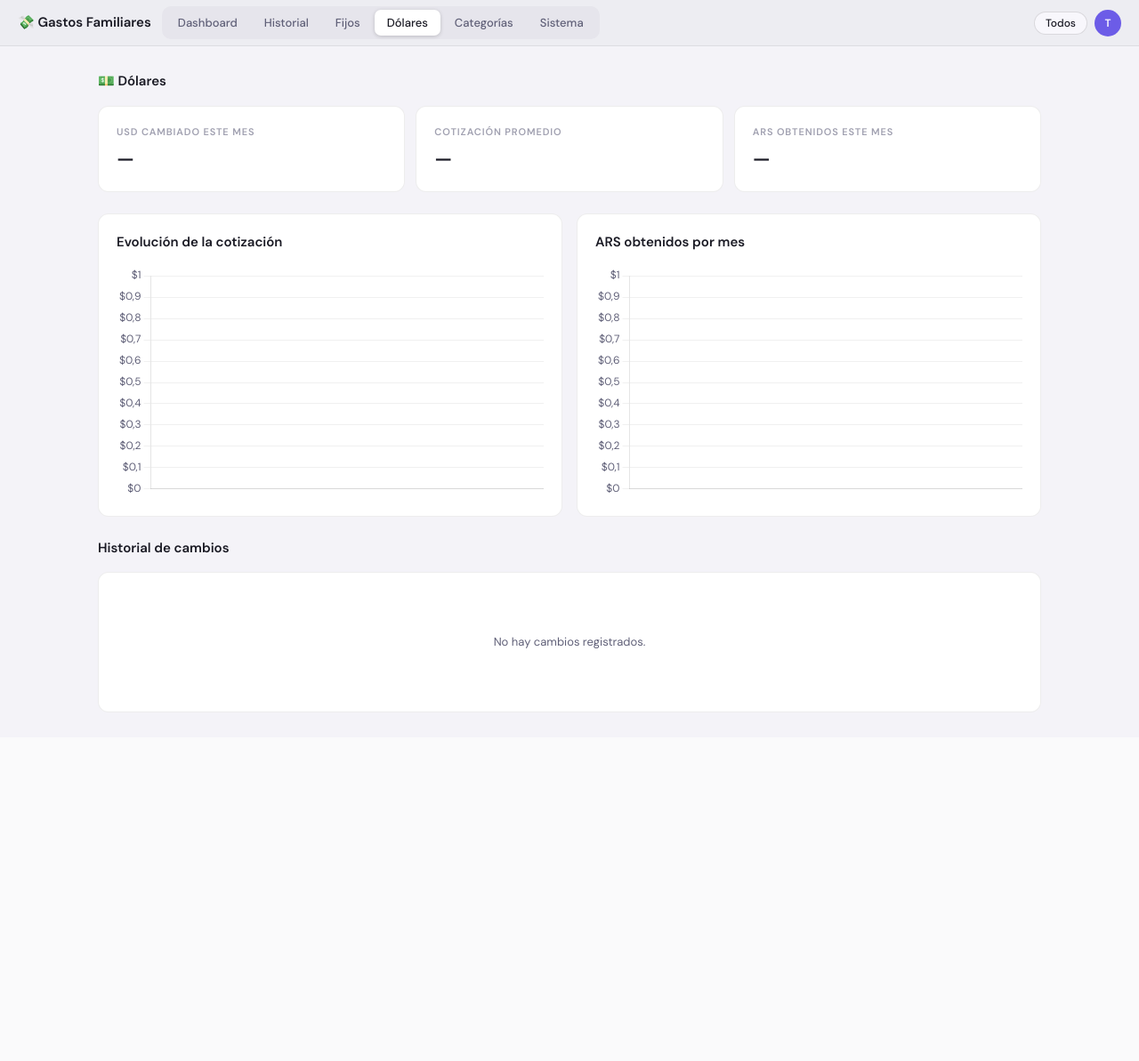
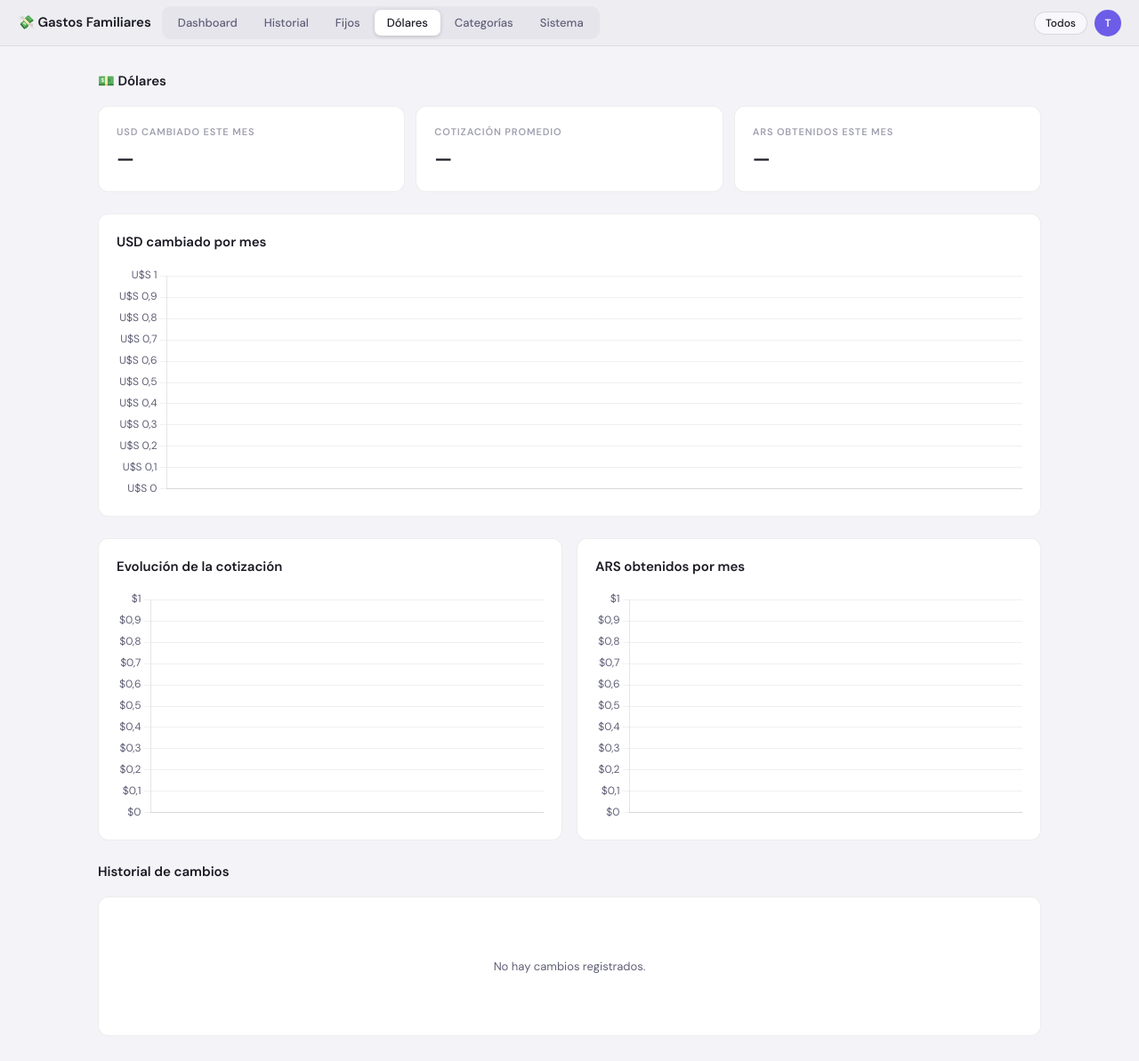
Before and after one commit to juanfino/LightWeightExpenseTracker, a Flask app: page /dolares in a window 1280 px wide. Shown: the whole page at 89% size. Before the commit the page ends 801 px from the top, so only its background shows below. Run offline with Flask 3, Linux system fonts and the light colour scheme; data that the repository does not hold is empty; some libraries are stand-ins or nearby versions.

Commit message:
feat: v1.6.4 — add USD cambiado por mes bar chart to Dólares page
Full-width bar chart (last 6 months, blue bars) inserted between summary
cards and the existing cotización/ARS charts. Reuses /api/cambios/por_mes,
slices to last 6 entries on the frontend.

Co-Authored-By: Claude Sonnet 4.6 <noreply@anthropic.com>

```diff
--- a/gastos/app/templates/dolares.html
+++ b/gastos/app/templates/dolares.html
@@ -54,8 +54,16 @@
     </div>
   </div>
 
+  <!-- ── USD por mes (full width) ─────────────────────────────────────────── -->
+  <div class="card mt-24">
+    <div class="section-title" style="margin-bottom:16px">USD cambiado por mes</div>
+    <div class="chart-wrap">
+      <canvas id="chart-usd-mes"></canvas>
+    </div>
+  </div>
+
   <!-- ── Charts ─────────────────────────────────────────────────────────────── -->
-  <div class="charts-grid">
+  <div class="charts-grid mt-24">
     <div class="card">
       <div class="section-title" style="margin-bottom:16px">Evolución de la cotización</div>
       <div class="chart-wrap">
@@ -124,6 +132,7 @@
   const tickColor  = isDark ? "#9090a0" : "#606078";
   const ACCENT     = "#7c6af7";
   const GREEN      = "#2eca8a";
+  const BLUE       = "#38bdf8";
 
   Chart.defaults.font.family = "'DM Sans', sans-serif";
   Chart.defaults.font.size   = 12;
@@ -135,6 +144,43 @@
     document.getElementById("val-usd").textContent = fmtUSD(data.total_usd_mes);
     document.getElementById("val-cot").textContent = fmtARS(data.cotizacion_promedio_mes);
     document.getElementById("val-ars").textContent = fmtARS(data.total_ars_mes);
+  }
+
+  let usdMesChart = null;
+  async function loadUsdMes() {
+    const res  = await fetch("/api/cambios/por_mes");
+    const all  = await res.json();
+    const rows = all.slice(-6);
+    if (usdMesChart) { usdMesChart.destroy(); }
+    usdMesChart = new Chart(document.getElementById("chart-usd-mes"), {
+      type: "bar",
+      data: {
+        labels: rows.map(r => fmtMes(r.mes)),
+        datasets: [{
+          label: "USD cambiado",
+          data: rows.map(r => r.total_usd),
+          backgroundColor: "rgba(56,189,248,0.7)",
+          borderColor: BLUE,
+          borderWidth: 1,
+          borderRadius: 4,
+        }],
+      },
+      options: {
+        responsive: true,
+        maintainAspectRatio: false,
+        plugins: { legend: { display: false } },
+        scales: {
+          x: { ticks: { color: tickColor }, grid: { color: gridColor } },
+          y: {
+            ticks: {
+              color: tickColor,
+              callback: v => "U$S " + v.toLocaleString("es-AR"),
+            },
+            grid: { color: gridColor },
+          },
+        },
+      },
+    });
   }
 
   let cotChart = null;
@@ -240,6 +286,7 @@
   }
 
   loadResumen();
+  loadUsdMes();
   loadCotizacion();
   loadPorMes();
   loadHistorial();
--- a/gastos/config.yaml
+++ b/gastos/config.yaml
@@ -1,6 +1,6 @@
 name: "Gastos Familiares"
 description: "Registro de gastos familiares via Telegram con dashboard web"
-version: "1.6.3"
+version: "1.6.4"
 slug: "gastos"
 init: false
 arch:
```
Also changed, not shown: gastos/CHANGELOG.md.
